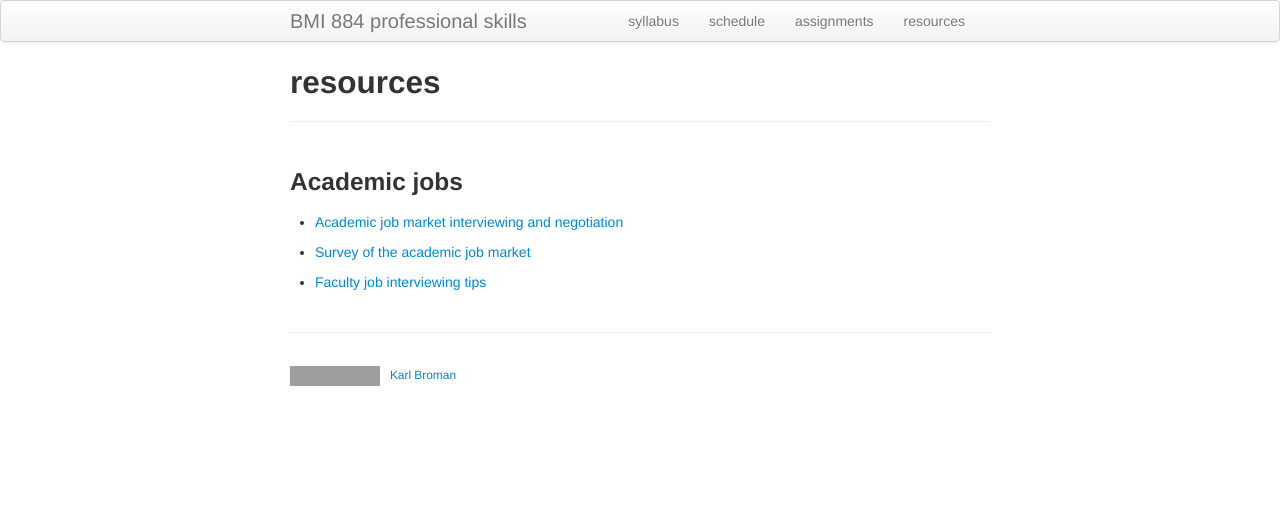
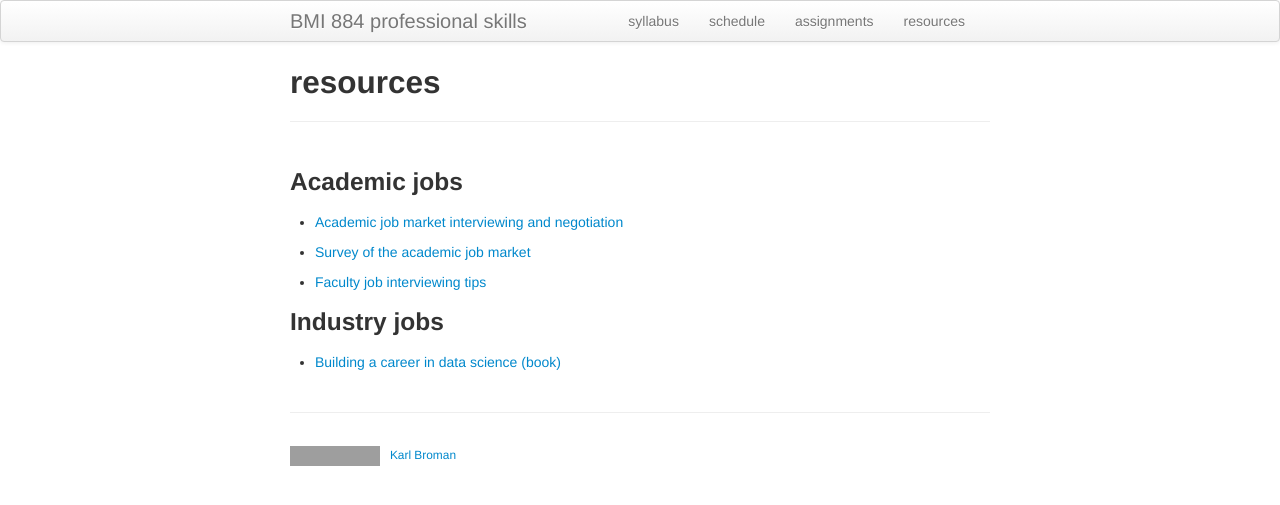
Before and after one commit to kbroman/BMI884_spring2021, a Jekyll site: the page built from resources.md, in a window 1280 px wide. Shown: the top 505 px of the page. Built offline with Jekyll 4.4.1, drawn with Linux system fonts in a browser that asks for light colours; grey boxes are pictures that could not be loaded.

Commit message:
Add to resources.md: building a career in data sci book

```diff
--- a/resources.md
+++ b/resources.md
@@ -12,3 +12,7 @@ description: Resources for BMI 884, Biomedical data science professional skills
 - [Survey of the academic job market](https://doi.org/10.1101/796466)
 
 - [Faculty job interviewing tips](http://www.jeffreybigham.com/blog/2020/faculty-job-interviewing-tips.html)
+
+### Industry jobs
+
+- [Building a career in data science (book)](https://www.manning.com/books/build-a-career-in-data-science)
```
